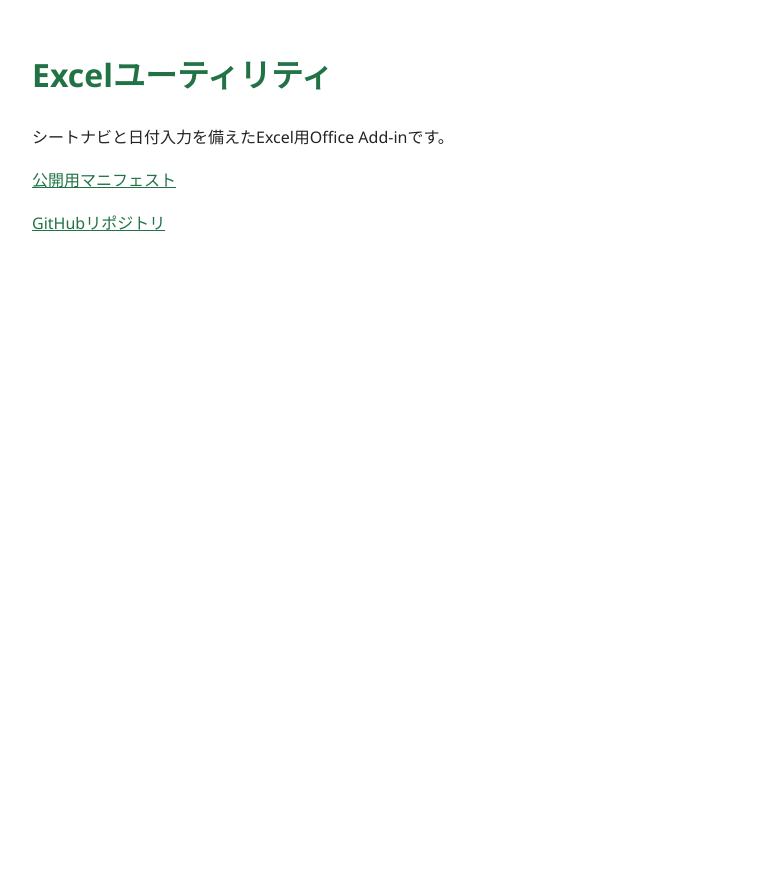
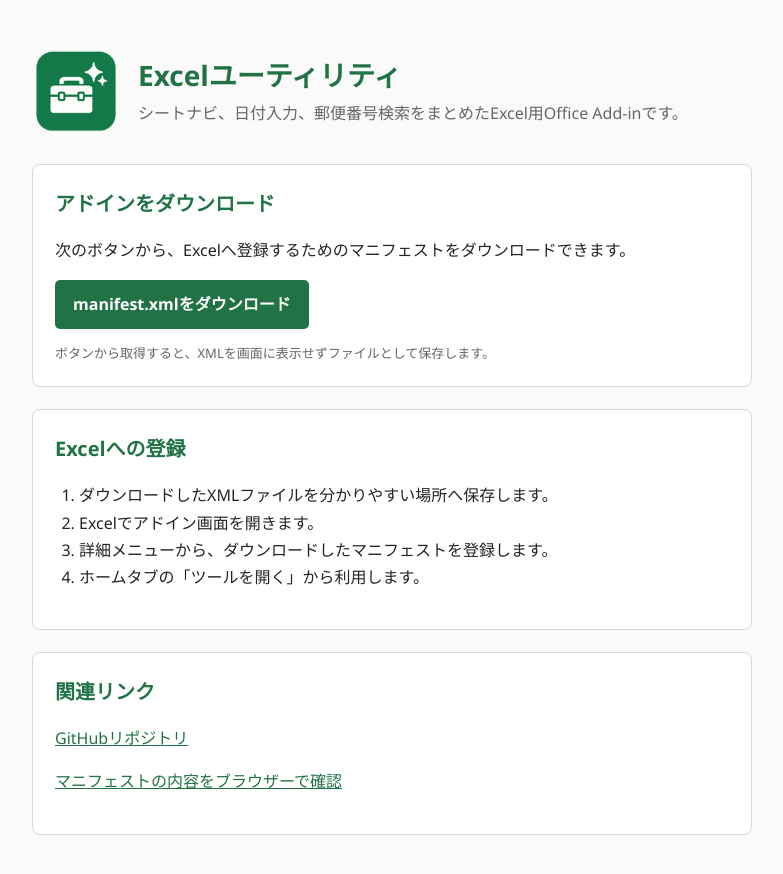
Before and after one commit to ineko0402/excel-addon, a website built with webpack: page src/index.html in a window 1280 px wide. Shown: the whole page, without its empty margins (248-1031 px from the left). Before the commit the page ends 800 px from the top, so only its background shows below. Built offline with nearby package versions, Linux system fonts and the light colour scheme.

Commit message:
マニフェストのダウンロードページを追加 (#9)
公開トップページを導入ページへ更新し、manifest.xmlのダウンロードボタンを追加する。

```diff
--- a/src/index.html
+++ b/src/index.html
@@ -5,22 +5,176 @@
     <meta name="viewport" content="width=device-width, initial-scale=1" />
     <title>Excelユーティリティ</title>
     <style>
+      :root {
+        color-scheme: light;
+        --excel-green: #217346;
+        --excel-green-dark: #185c37;
+        --border-color: #d8d8d8;
+        --text-color: #242424;
+        --subtle-color: #666666;
+      }
+
+      * {
+        box-sizing: border-box;
+      }
+
       body {
-        max-width: 720px;
-        margin: 48px auto;
-        padding: 0 20px;
-        color: #242424;
+        max-width: 760px;
+        margin: 0 auto;
+        padding: 48px 20px 64px;
+        color: var(--text-color);
+        background-color: #fafafa;
         font-family: "Segoe UI", "Yu Gothic UI", sans-serif;
         line-height: 1.7;
       }
-      h1 { color: #217346; }
-      a { color: #217346; }
+
+      .hero {
+        display: flex;
+        align-items: center;
+        gap: 18px;
+        margin-bottom: 28px;
+      }
+
+      .app-icon {
+        width: 88px;
+        height: 88px;
+        flex: 0 0 auto;
+      }
+
+      h1,
+      h2 {
+        color: var(--excel-green);
+      }
+
+      h1 {
+        margin: 0;
+        font-size: 28px;
+        line-height: 1.3;
+      }
+
+      h2 {
+        margin: 0 0 12px;
+        font-size: 20px;
+      }
+
+      .summary {
+        margin: 6px 0 0;
+        color: var(--subtle-color);
+      }
+
+      .card {
+        margin-top: 22px;
+        padding: 22px;
+        border: 1px solid var(--border-color);
+        border-radius: 8px;
+        background-color: #ffffff;
+      }
+
+      .download-button {
+        display: inline-block;
+        padding: 11px 18px;
+        border-radius: 5px;
+        color: #ffffff;
+        background-color: var(--excel-green);
+        font-weight: 600;
+        text-decoration: none;
+      }
+
+      .download-button:hover {
+        background-color: var(--excel-green-dark);
+      }
+
+      .note {
+        margin-bottom: 0;
+        color: var(--subtle-color);
+        font-size: 13px;
+      }
+
+      ol {
+        padding-left: 24px;
+      }
+
+      a {
+        color: var(--excel-green);
+      }
+
+      @media (max-width: 480px) {
+        body {
+          padding-top: 28px;
+        }
+
+        .hero {
+          align-items: flex-start;
+        }
+
+        .app-icon {
+          width: 64px;
+          height: 64px;
+        }
+
+        h1 {
+          font-size: 23px;
+        }
+      }
     </style>
   </head>
+
   <body>
-    <h1>Excelユーティリティ</h1>
-    <p>シートナビと日付入力を備えたExcel用Office Add-inです。</p>
-    <p><a href="manifest.xml">公開用マニフェスト</a></p>
-    <p><a href="https://github.com/ineko0402/excel-addon">GitHubリポジトリ</a></p>
+    <header class="hero">
+      <img
+        class="app-icon"
+        src="../assets/icon-128.png"
+        alt="Excelユーティリティの工具箱アイコン"
+      />
+      <div>
+        <h1>Excelユーティリティ</h1>
+        <p class="summary">
+          シートナビ、日付入力、郵便番号検索をまとめたExcel用Office Add-inです。
+        </p>
+      </div>
+    </header>
+
+    <main>
+      <section class="card">
+        <h2>アドインをダウンロード</h2>
+        <p>
+          次のボタンから、Excelへ登録するためのマニフェストをダウンロードできます。
+        </p>
+        <a
+          class="download-button"
+          href="manifest.xml"
+          download="excel-utility-manifest.xml"
+        >
+          manifest.xmlをダウンロード
+        </a>
+        <p class="note">
+          ボタンから取得すると、XMLを画面に表示せずファイルとして保存します。
+        </p>
+      </section>
+
+      <section class="card">
+        <h2>Excelへの登録</h2>
+        <ol>
+          <li>ダウンロードしたXMLファイルを分かりやすい場所へ保存します。</li>
+          <li>Excelでアドイン画面を開きます。</li>
+          <li>詳細メニューから、ダウンロードしたマニフェストを登録します。</li>
+          <li>ホームタブの「ツールを開く」から利用します。</li>
+        </ol>
+      </section>
+
+      <section class="card">
+        <h2>関連リンク</h2>
+        <p>
+          <a href="https://github.com/ineko0402/excel-addon">
+            GitHubリポジトリ
+          </a>
+        </p>
+        <p>
+          <a href="manifest.xml">
+            マニフェストの内容をブラウザーで確認
+          </a>
+        </p>
+      </section>
+    </main>
   </body>
 </html>
```
Also changed, not shown: README.md.
